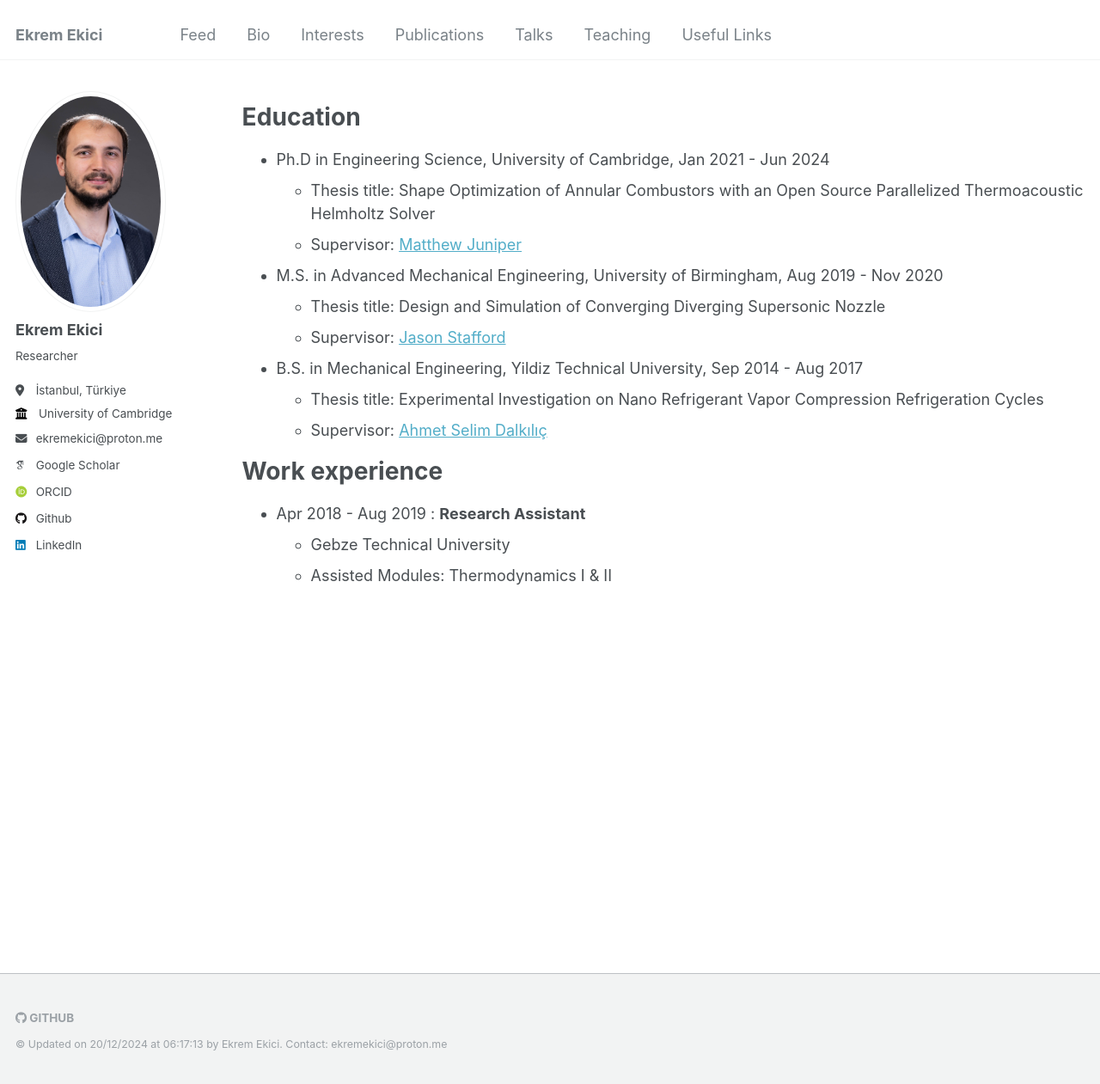
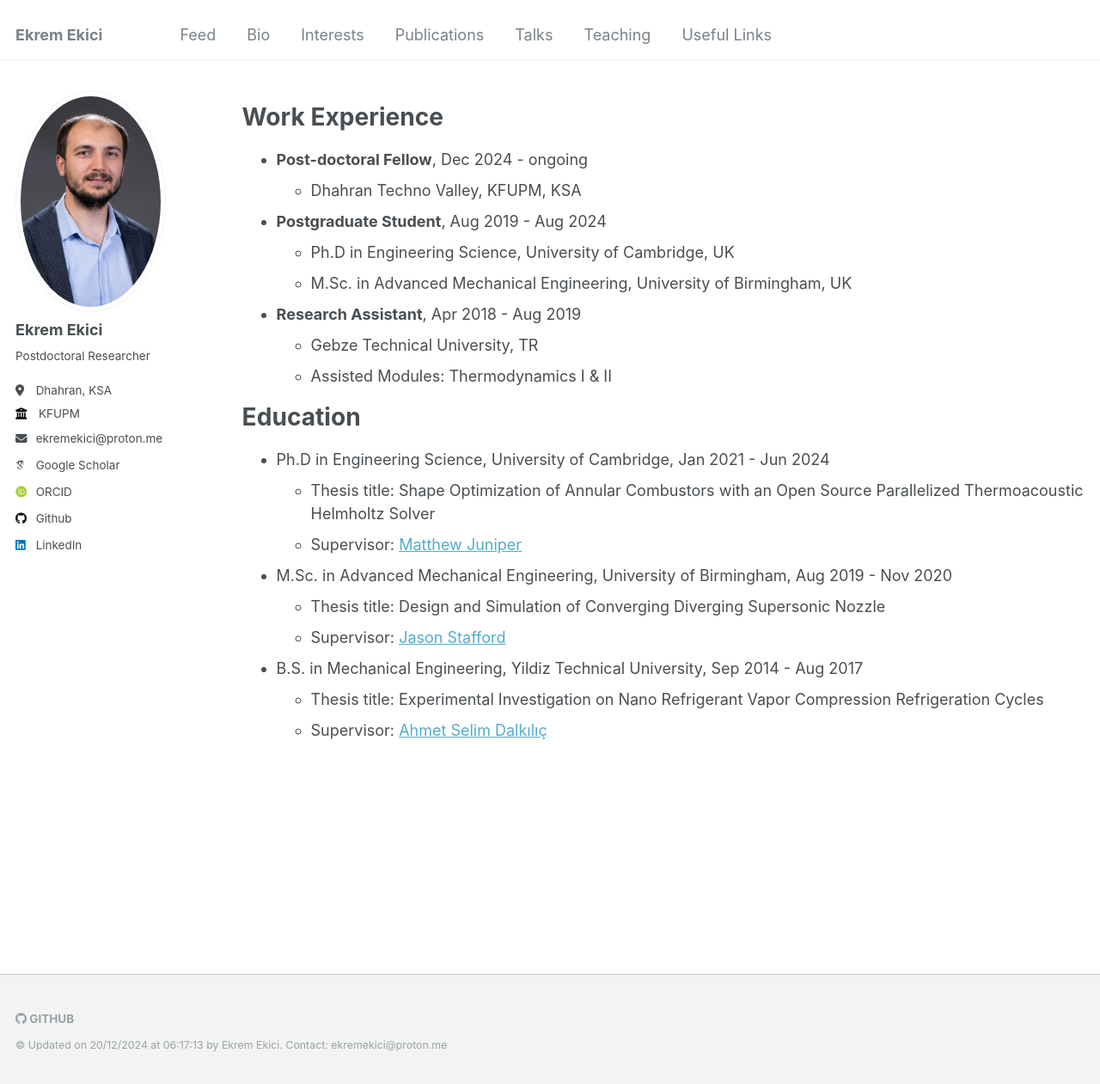
Before and after one commit to ekremekc/ekremekc.github.io, a Jekyll site: the page built from _pages/cv.md, in a window 1280 px wide and 1261 px high. Shown: the whole window at 86% size. Built offline with Jekyll 4.4.1, drawn with Linux system fonts in a browser that asks for light colours; some web fonts are replaced.

Commit message:
update bio

```diff
--- a/_config.yml
+++ b/_config.yml
@@ -24,9 +24,9 @@ author:
   avatar           : "profile.jpg"
   name             : "Ekrem Ekici"
   pronouns         : # example: "she/her"
-  bio              : "Researcher"
-  location         : "İstanbul, Türkiye"
-  employer         : "University of Cambridge"
+  bio              : "Postdoctoral Researcher"
+  location         : "Dhahran, KSA"
+  employer         : "KFUPM"
   uri              : # URL
   email            : "ekremekici@proton.me"
 
@@ -290,7 +290,7 @@ sass:
 permalink: /:categories/:title/
 # paginate: 5 # amount of posts to show
 # paginate_path: /page:num/
-timezone: Europe/London # http://en.wikipedia.org/wiki/List_of_tz_database_time_zones
+timezone: Turkey # http://en.wikipedia.org/wiki/List_of_tz_database_time_zones
 
 
 # Plugins
--- a/_pages/cv.md
+++ b/_pages/cv.md
@@ -9,27 +9,32 @@ redirect_from:
 
 {% include base_path %}
 
+Work Experience
+======
+* **Post-doctoral Fellow**, Dec 2024 - ongoing
+  * Dhahran Techno Valley, KFUPM, KSA
+
+* **Postgraduate Student**, Aug 2019 - Aug 2024
+  * Ph.D in Engineering Science, University of Cambridge, UK
+  * M.Sc. in Advanced Mechanical Engineering, University of Birmingham, UK
+
+* **Research Assistant**, Apr 2018 - Aug 2019
+  * Gebze Technical University, TR
+  * Assisted Modules: Thermodynamics I & II
+
 Education
 ======
 * Ph.D in Engineering Science, University of Cambridge, Jan 2021 - Jun 2024
   * Thesis title: Shape Optimization of Annular Combustors with an Open Source Parallelized Thermoacoustic Helmholtz Solver
   * Supervisor: [Matthew Juniper](https://mpj1001.user.srcf.net/MJ_biography.html)
 
-* M.S. in Advanced Mechanical Engineering, University of Birmingham, Aug 2019 - Nov 2020
+* M.Sc. in Advanced Mechanical Engineering, University of Birmingham, Aug 2019 - Nov 2020
   * Thesis title: Design and Simulation of Converging Diverging Supersonic Nozzle
   * Supervisor: [Jason Stafford](https://www.birmingham.ac.uk/staff/profiles/mechanical/stafford-jason)
 
 * B.S. in Mechanical Engineering, Yildiz Technical University, Sep 2014 - Aug 2017
   * Thesis title: Experimental Investigation on Nano Refrigerant Vapor Compression Refrigeration Cycles
   * Supervisor: [Ahmet Selim Dalkılıç](https://avesis.yildiz.edu.tr/dalkilic)
-
-Work experience
-======
-* Apr 2018 - Aug 2019 : **Research Assistant**
-  * Gebze Technical University
-  * Assisted Modules: Thermodynamics I & II
-
-
 
 <!-- Selected Publications
 ======
```
Also changed, not shown: _posts/2024-10-11-post-1.md (+1 -1 lines).
